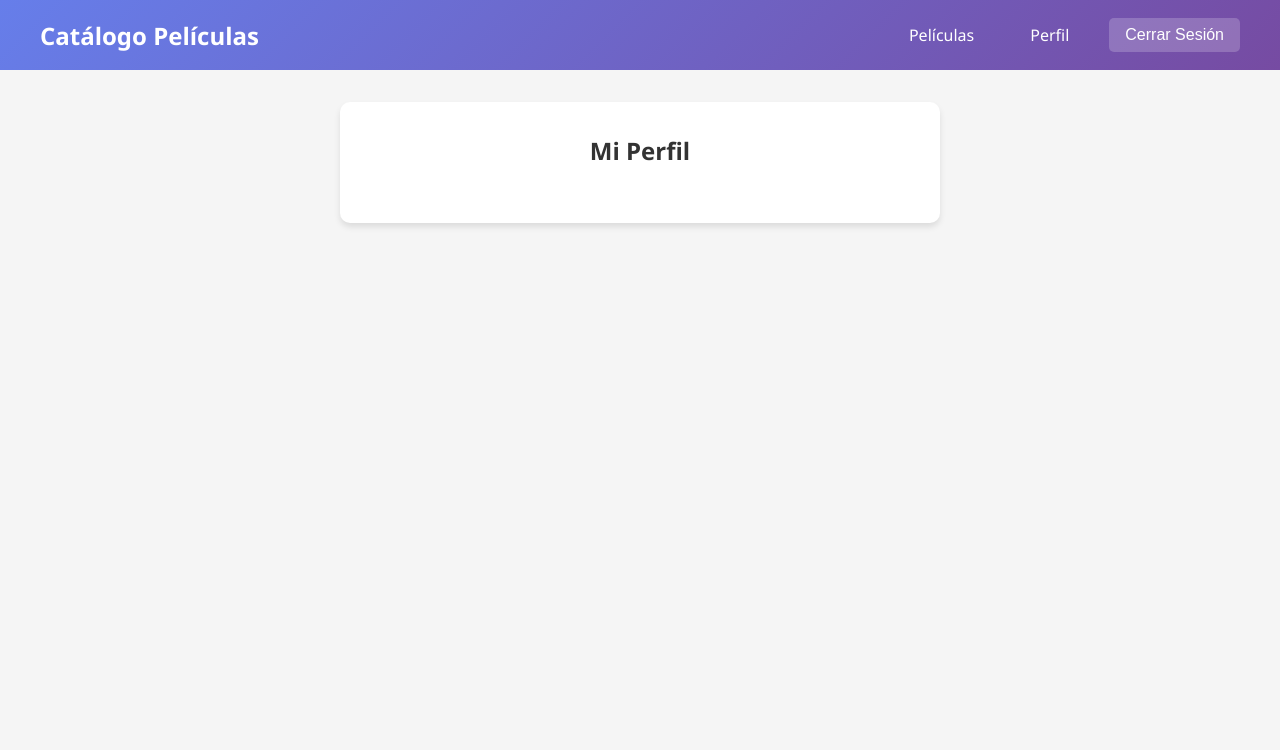
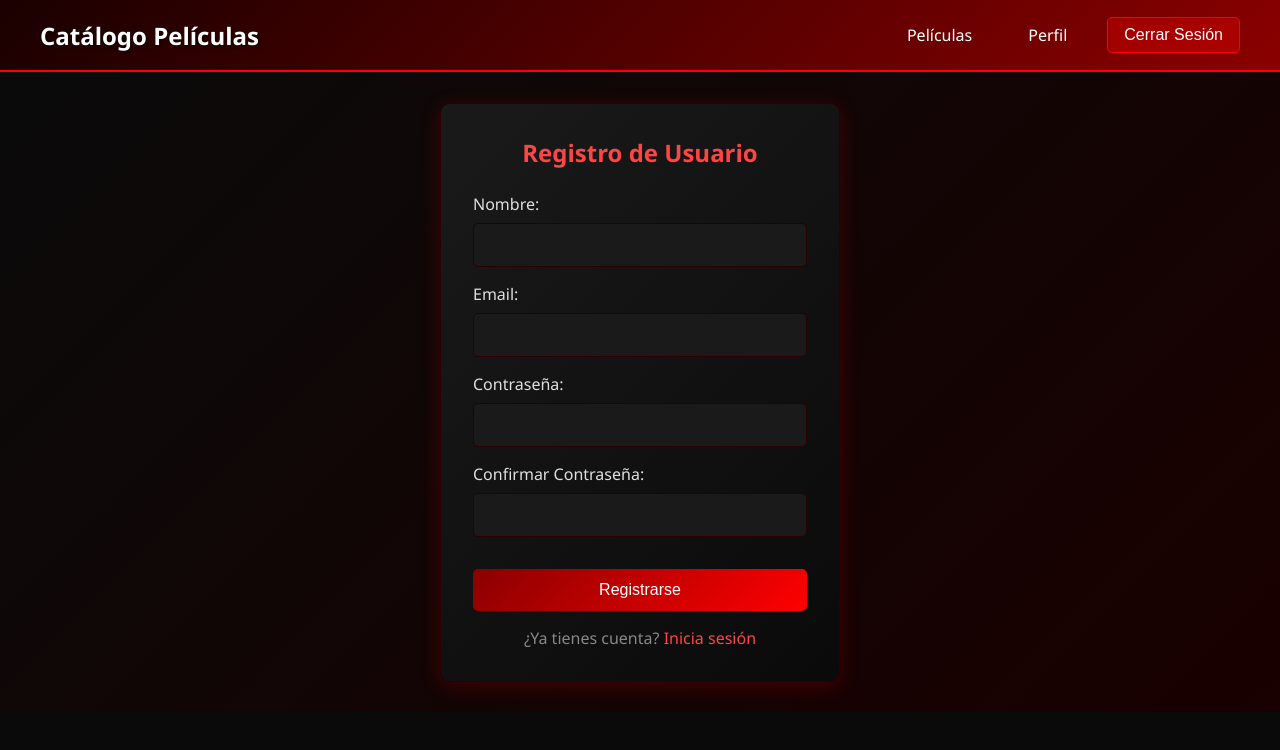
Before and after one commit to juanestebanlugo7-lang/peliculas-app, a Vue app in the folder Desktop/peliculas-app/frontend-auth/: page /profile in a window 1280 px wide. Shown: the top 750 px of the page. Built offline with nearby package versions, Linux system fonts and the light colour scheme; sample sign-in values are in the browser's storage; the HTML template or start-up script is replaced by a standard one.

Commit message:
git push origin main

```diff
--- a/Desktop/peliculas-app/frontend-auth/src/App.vue
+++ b/Desktop/peliculas-app/frontend-auth/src/App.vue
@@ -34,15 +34,78 @@ const handleLogout = () => {
 </script>
 
 <style>
-* { margin: 0; padding: 0; box-sizing: border-box; }
-body { font-family: 'Segoe UI', Tahoma, Geneva, Verdana, sans-serif; background: #f5f5f5; }
-.navbar { background: linear-gradient(135deg, #667eea 0%, #764ba2 100%); padding: 1rem 2rem; color: white; }
-.nav-container { max-width: 1200px; margin: 0 auto; display: flex; justify-content: space-between; align-items: center; }
-.nav-brand { color: white; text-decoration: none; font-size: 1.5rem; font-weight: bold; }
-.nav-links { display: flex; gap: 1.5rem; align-items: center; }
-.nav-links a { color: white; text-decoration: none; padding: 0.5rem 1rem; border-radius: 5px; transition: background 0.3s; }
-.nav-links a:hover { background: rgba(255,255,255,0.2); }
-.nav-btn { background: rgba(255,255,255,0.2); color: white; border: none; padding: 0.5rem 1rem; border-radius: 5px; cursor: pointer; font-size: 1rem; }
-.nav-btn:hover { background: rgba(255,255,255,0.3); }
-main { min-height: calc(100vh - 70px); }
+* {
+  margin: 0;
+  padding: 0;
+  box-sizing: border-box;
+}
+
+body {
+  font-family: 'Segoe UI', Tahoma, Geneva, Verdana, sans-serif;
+  background: #0a0a0a;
+  color: #e0e0e0;
+}
+
+.navbar {
+  background: linear-gradient(135deg, #1a0000 0%, #8b0000 100%);
+  padding: 1rem 2rem;
+  color: white;
+  box-shadow: 0 2px 10px rgba(0, 0, 0, 0.5);
+  border-bottom: 2px solid #ff0000;
+}
+
+.nav-container {
+  max-width: 1200px;
+  margin: 0 auto;
+  display: flex;
+  justify-content: space-between;
+  align-items: center;
+}
+
+.nav-brand {
+  color: white;
+  text-decoration: none;
+  font-size: 1.5rem;
+  font-weight: bold;
+  text-shadow: 2px 2px 4px rgba(0, 0, 0, 0.5);
+}
+
+.nav-links {
+  display: flex;
+  gap: 1.5rem;
+  align-items: center;
+}
+
+.nav-links a {
+  color: white;
+  text-decoration: none;
+  padding: 0.5rem 1rem;
+  border-radius: 5px;
+  transition: all 0.3s;
+}
+
+.nav-links a:hover {
+  background: rgba(255, 0, 0, 0.4);
+  text-shadow: 0 0 5px rgba(255, 0, 0, 0.5);
+}
+
+.nav-btn {
+  background: rgba(255, 0, 0, 0.3);
+  color: white;
+  border: 1px solid #ff0000;
+  padding: 0.5rem 1rem;
+  border-radius: 5px;
+  cursor: pointer;
+  font-size: 1rem;
+  transition: all 0.3s;
+}
+
+.nav-btn:hover {
+  background: #ff0000;
+  box-shadow: 0 0 10px rgba(255, 0, 0, 0.5);
+}
+
+main {
+  min-height: calc(100vh - 70px);
+}
 </style>
--- a/Desktop/peliculas-app/frontend-auth/src/components/auth/LoginForm.vue
+++ b/Desktop/peliculas-app/frontend-auth/src/components/auth/LoginForm.vue
@@ -61,22 +61,23 @@ const handleSubmit = async () => {
   justify-content: center;
   align-items: center;
   min-height: 80vh;
-  background: linear-gradient(135deg, #667eea 0%, #764ba2 100%);
+  background: linear-gradient(135deg, #0a0a0a 0%, #1a0000 100%);
 }
 
 .auth-card {
-  background: white;
+  background: linear-gradient(135deg, #1a1a1a 0%, #0a0a0a 100%);
   padding: 2rem;
   border-radius: 10px;
-  box-shadow: 0 4px 6px rgba(0, 0, 0, 0.1);
+  box-shadow: 0 4px 20px rgba(255, 0, 0, 0.2);
   width: 100%;
   max-width: 400px;
+  border: 1px solid #2a0000;
 }
 
 .auth-card h2 {
   text-align: center;
   margin-bottom: 1.5rem;
-  color: #333;
+  color: #ff4444;
 }
 
 .form-group {
@@ -86,27 +87,41 @@ const handleSubmit = async () => {
 .form-group label {
   display: block;
   margin-bottom: 0.5rem;
-  color: #555;
+  color: #e0e0e0;
 }
 
 .form-group input {
   width: 100%;
   padding: 0.75rem;
-  border: 1px solid #ddd;
+  border: 1px solid #2a0000;
   border-radius: 5px;
   font-size: 1rem;
+  background: #1a1a1a;
+  color: #e0e0e0;
+}
+
+.form-group input:focus {
+  outline: none;
+  border-color: #ff0000;
+  box-shadow: 0 0 10px rgba(255, 0, 0, 0.3);
 }
 
 button {
   width: 100%;
   padding: 0.75rem;
-  background: linear-gradient(135deg, #667eea 0%, #764ba2 100%);
+  background: linear-gradient(135deg, #8b0000 0%, #ff0000 100%);
   color: white;
   border: none;
   border-radius: 5px;
   font-size: 1rem;
   cursor: pointer;
   margin-top: 1rem;
+  transition: all 0.3s;
+}
+
+button:hover {
+  transform: scale(1.02);
+  box-shadow: 0 0 15px rgba(255, 0, 0, 0.5);
 }
 
 button:disabled {
@@ -115,22 +130,27 @@ button:disabled {
 }
 
 .error {
-  background: #fee;
-  color: #c33;
+  background: rgba(255, 0, 0, 0.2);
+  color: #ff6666;
   padding: 0.75rem;
   border-radius: 5px;
   margin-bottom: 1rem;
   text-align: center;
+  border: 1px solid #ff0000;
 }
 
 .link {
   text-align: center;
   margin-top: 1rem;
-  color: #666;
+  color: #888;
 }
 
 .link a {
-  color: #667eea;
+  color: #ff4444;
   text-decoration: none;
 }
+
+.link a:hover {
+  text-shadow: 0 0 5px rgba(255, 0, 0, 0.5);
+}
 </style>
--- a/Desktop/peliculas-app/frontend-auth/src/components/auth/Profile.vue
+++ b/Desktop/peliculas-app/frontend-auth/src/components/auth/Profile.vue
@@ -1,84 +1,181 @@
 <template>
-  <div class="profile-container">
-    <h2>Mi Perfil</h2>
+  <div class="auth-container">
+    <form @submit.prevent="handleSubmit" class="auth-card">
+      <h2>Registro de Usuario</h2>
 
-    <div v-if="authStore.loading" class="loading">Cargando...</div>
+      <div v-if="error" class="error">{{ error }}</div>
 
-    <div v-else-if="authStore.user" class="profile-card">
-      <p><strong>ID:</strong> {{ authStore.user.id }}</p>
-      <p><strong>Nombre:</strong> {{ authStore.user.nombre }}</p>
-      <p><strong>Email:</strong> {{ authStore.user.email }}</p>
-      <p>
-        <strong>Fecha de registro:</strong>
-        {{ formatDate(authStore.user.fecha_registro) }}
+      <div class="form-group">
+        <label>Nombre:</label>
+        <input type="text" v-model="form.nombre" required minlength="3" />
+      </div>
+
+      <div class="form-group">
+        <label>Email:</label>
+        <input type="email" v-model="form.email" required />
+      </div>
+
+      <div class="form-group">
+        <label>Contraseña:</label>
+        <input type="password" v-model="form.password" required minlength="6" />
+      </div>
+
+      <div class="form-group">
+        <label>Confirmar Contraseña:</label>
+        <input type="password" v-model="form.confirmPassword" required />
+      </div>
+
+      <button type="submit" :disabled="loading">
+        {{ loading ? 'Registrando...' : 'Registrarse' }}
+      </button>
+
+      <p class="link">
+        ¿Ya tienes cuenta?
+        <router-link to="/login">Inicia sesión</router-link>
       </p>
-      <button @click="handleLogout" class="logout-btn">Cerrar Sesión</button>
-    </div>
+    </form>
   </div>
 </template>
 
 <script setup>
+import { ref } from 'vue';
+import { useRouter } from 'vue-router';
 import { useAuthStore } from '../../stores/auth';
-import { useRouter } from 'vue-router';
 
 const authStore = useAuthStore();
 const router = useRouter();
 
-const handleLogout = () => {
-  authStore.logout();
-  router.push('/login');
-};
+const form = ref({
+  nombre: '',
+  email: '',
+  password: '',
+  confirmPassword: '',
+});
+const error = ref('');
+const loading = ref(false);
 
-const formatDate = (date) => {
-  if (!date) return 'No disponible';
-  return new Date(date).toLocaleDateString('es-ES');
+const handleSubmit = async () => {
+  error.value = '';
+
+  if (form.value.password !== form.value.confirmPassword) {
+    error.value = 'Las contraseñas no coinciden';
+    return;
+  }
+
+  loading.value = true;
+
+  const result = await authStore.register({
+    nombre: form.value.nombre,
+    email: form.value.email,
+    password: form.value.password,
+  });
+
+  if (result.success) {
+    router.push('/profile');
+  } else {
+    error.value = result.error;
+  }
+
+  loading.value = false;
 };
 </script>
 
 <style scoped>
-.profile-container {
-  max-width: 600px;
-  margin: 2rem auto;
-  padding: 2rem;
-  background: white;
-  border-radius: 10px;
-  box-shadow: 0 4px 6px rgba(0, 0, 0, 0.1);
+.auth-container {
+  display: flex;
+  justify-content: center;
+  align-items: center;
+  min-height: 80vh;
+  background: linear-gradient(135deg, #0a0a0a 0%, #1a0000 100%);
 }
 
-.profile-container h2 {
+.auth-card {
+  background: linear-gradient(135deg, #1a1a1a 0%, #0a0a0a 100%);
+  padding: 2rem;
+  border-radius: 10px;
+  box-shadow: 0 4px 20px rgba(255, 0, 0, 0.2);
+  width: 100%;
+  max-width: 400px;
+  border: 1px solid #2a0000;
+}
+
+.auth-card h2 {
   text-align: center;
   margin-bottom: 1.5rem;
-  color: #333;
+  color: #ff4444;
 }
 
-.profile-card {
-  background: #f9f9f9;
-  padding: 1.5rem;
-  border-radius: 8px;
-  margin-top: 1rem;
+.form-group {
+  margin-bottom: 1rem;
 }
 
-.profile-card p {
-  margin: 0.5rem 0;
-  font-size: 1.1rem;
+.form-group label {
+  display: block;
+  margin-bottom: 0.5rem;
+  color: #e0e0e0;
 }
 
-.logout-btn {
-  background: linear-gradient(135deg, #f56565 0%, #c53030 100%);
-  margin-top: 1rem;
+.form-group input {
   width: 100%;
   padding: 0.75rem;
+  border: 1px solid #2a0000;
+  border-radius: 5px;
+  font-size: 1rem;
+  background: #1a1a1a;
+  color: #e0e0e0;
+}
+
+.form-group input:focus {
+  outline: none;
+  border-color: #ff0000;
+  box-shadow: 0 0 10px rgba(255, 0, 0, 0.3);
+}
+
+button {
+  width: 100%;
+  padding: 0.75rem;
+  background: linear-gradient(135deg, #8b0000 0%, #ff0000 100%);
   color: white;
   border: none;
   border-radius: 5px;
+  font-size: 1rem;
   cursor: pointer;
-  font-size: 1rem;
+  margin-top: 1rem;
+  transition: all 0.3s;
 }
 
-.loading {
+button:hover {
+  transform: scale(1.02);
+  box-shadow: 0 0 15px rgba(255, 0, 0, 0.5);
+}
+
+button:disabled {
+  opacity: 0.7;
+  cursor: not-allowed;
+}
+
+.error {
+  background: rgba(255, 0, 0, 0.2);
+  color: #ff6666;
+  padding: 0.75rem;
+  border-radius: 5px;
+  margin-bottom: 1rem;
   text-align: center;
-  padding: 2rem;
-  font-size: 1.2rem;
-  color: #666;
+  border: 1px solid #ff0000;
+}
+
+.link {
+  text-align: center;
+  margin-top: 1rem;
+  color: #888;
+}
+
+.link a {
+  color: #ff4444;
+  text-decoration: none;
+}
+
+.link a:hover {
+  text-shadow: 0 0 5px rgba(255, 0, 0, 0.5);
 }
 </style>
--- a/Desktop/peliculas-app/frontend-auth/src/components/auth/RegisterForm.vue
+++ b/Desktop/peliculas-app/frontend-auth/src/components/auth/RegisterForm.vue
@@ -86,22 +86,23 @@ const handleSubmit = async () => {
   justify-content: center;
   align-items: center;
   min-height: 80vh;
-  background: linear-gradient(135deg, #667eea 0%, #764ba2 100%);
+  background: linear-gradient(135deg, #0a0a0a 0%, #1a0000 100%);
 }
 
 .auth-card {
-  background: white;
+  background: linear-gradient(135deg, #1a1a1a 0%, #0a0a0a 100%);
   padding: 2rem;
   border-radius: 10px;
-  box-shadow: 0 4px 6px rgba(0, 0, 0, 0.1);
+  box-shadow: 0 4px 20px rgba(255, 0, 0, 0.2);
   width: 100%;
   max-width: 400px;
+  border: 1px solid #2a0000;
 }
 
 .auth-card h2 {
   text-align: center;
   margin-bottom: 1.5rem;
-  color: #333;
+  color: #ff4444;
 }
 
 .form-group {
@@ -111,27 +112,41 @@ const handleSubmit = async () => {
 .form-group label {
   display: block;
   margin-bottom: 0.5rem;
-  color: #555;
+  color: #e0e0e0;
 }
 
 .form-group input {
   width: 100%;
   padding: 0.75rem;
-  border: 1px solid #ddd;
+  border: 1px solid #2a0000;
   border-radius: 5px;
   font-size: 1rem;
+  background: #1a1a1a;
+  color: #e0e0e0;
+}
+
+.form-group input:focus {
+  outline: none;
+  border-color: #ff0000;
+  box-shadow: 0 0 10px rgba(255, 0, 0, 0.3);
 }
 
 button {
   width: 100%;
   padding: 0.75rem;
-  background: linear-gradient(135deg, #667eea 0%, #764ba2 100%);
+  background: linear-gradient(135deg, #8b0000 0%, #ff0000 100%);
   color: white;
   border: none;
   border-radius: 5px;
   font-size: 1rem;
   cursor: pointer;
   margin-top: 1rem;
+  transition: all 0.3s;
+}
+
+button:hover {
+  transform: scale(1.02);
+  box-shadow: 0 0 15px rgba(255, 0, 0, 0.5);
 }
 
 button:disabled {
@@ -140,22 +155,27 @@ button:disabled {
 }
 
 .error {
-  background: #fee;
-  color: #c33;
+  background: rgba(255, 0, 0, 0.2);
+  color: #ff6666;
   padding: 0.75rem;
   border-radius: 5px;
   margin-bottom: 1rem;
   text-align: center;
+  border: 1px solid #ff0000;
 }
 
 .link {
   text-align: center;
   margin-top: 1rem;
-  color: #666;
+  color: #888;
 }
 
 .link a {
-  color: #667eea;
+  color: #ff4444;
   text-decoration: none;
 }
+
+.link a:hover {
+  text-shadow: 0 0 5px rgba(255, 0, 0, 0.5);
+}
 </style>
```
Also changed, not shown: Desktop/peliculas-app/frontend-auth/src/components/movies/MovieCard.vue (+34 -11 lines), Desktop/peliculas-app/frontend-auth/src/components/movies/MovieList.vue (+81 -9 lines), 1 other file (tests, documents, lock files or other folders).
